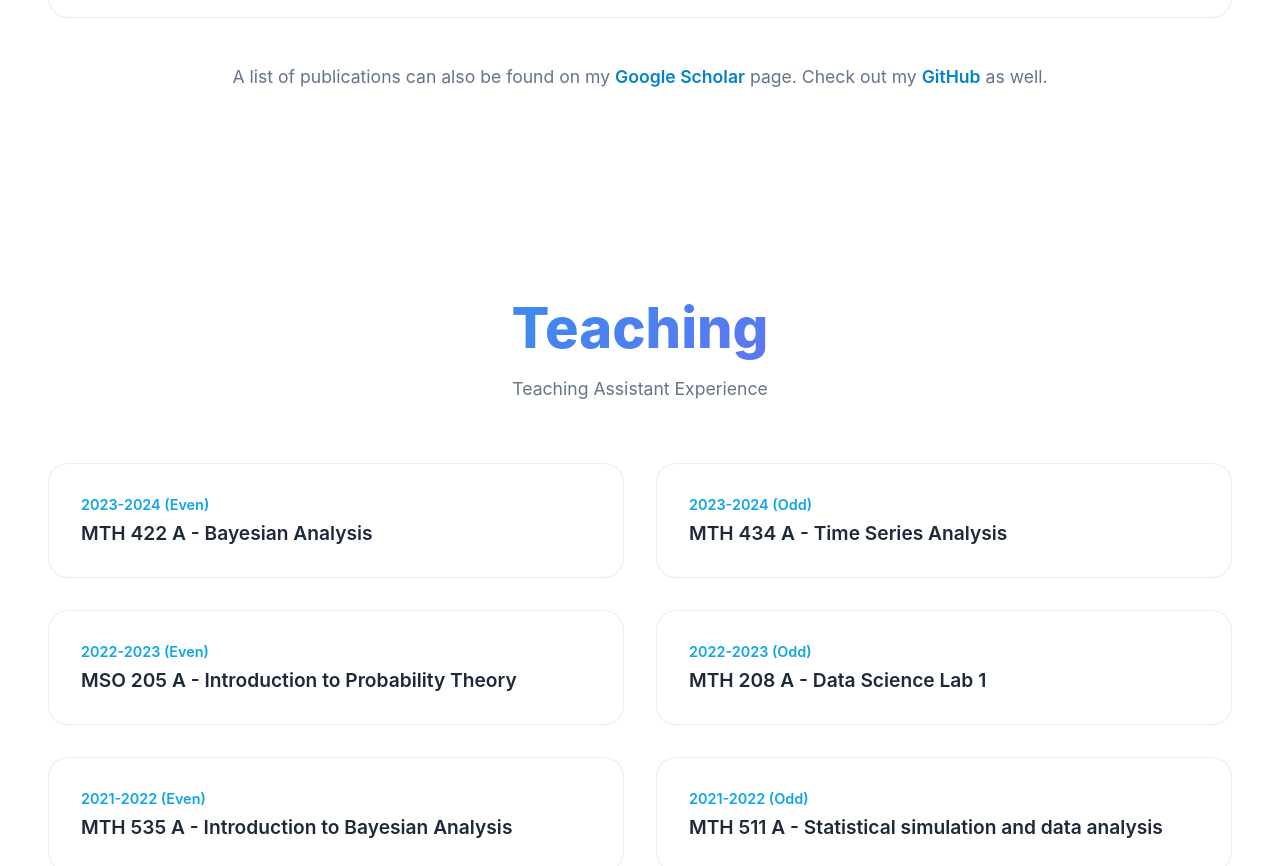
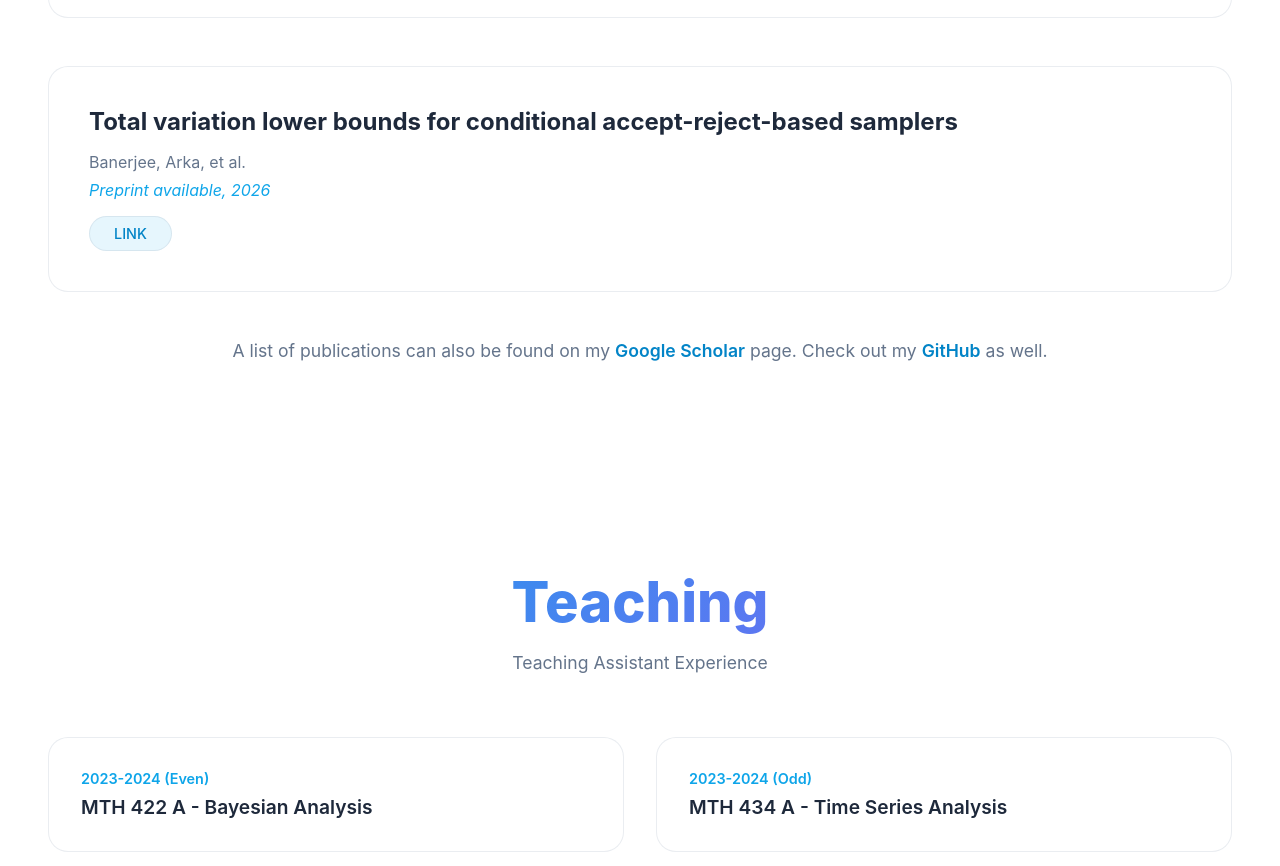
Before and after one commit to Arkagit/Arkagit.github.io, a plain HTML site: page index.html in a window 1280 px wide. Shown: the part 1579-2445 px from the top of the page. Drawn offline with Linux system fonts and the light colour scheme.

Commit message:
update
update

```diff
--- a/index.html
+++ b/index.html
@@ -800,6 +800,14 @@
                         <a href="https://arxiv.org/abs/2211.06855" target="_blank">arXiv</a>
                     </div>
                 </div>
+                <div class="publication-card">
+                    <h3>Total variation lower bounds for conditional accept-reject-based samplers</h3>
+                    <div class="authors">Banerjee, Arka, et al. </div>
+                    <div class="journal">Preprint available, 2026</div>
+                    <div class="links">
+                        <a href="https://drive.google.com/file/d/1GQUwEwI8QJGMLSvtU6d8BF3tMGc7Mpg9/view" target="_blank">LINK</a>
+                    </div>
+                </div>
             </div>
             <div class="external-links">
                 A list of publications can also be found on my <a href="https://scholar.google.com/citations?user=SLberRUAAAAJ&hl=en&oi=ao" target="_blank">Google Scholar</a> page. Check out my <a href="https://github.com/Arkagit" target="_blank">GitHub</a> as well.
```
Also changed, not shown: 1 other file.
